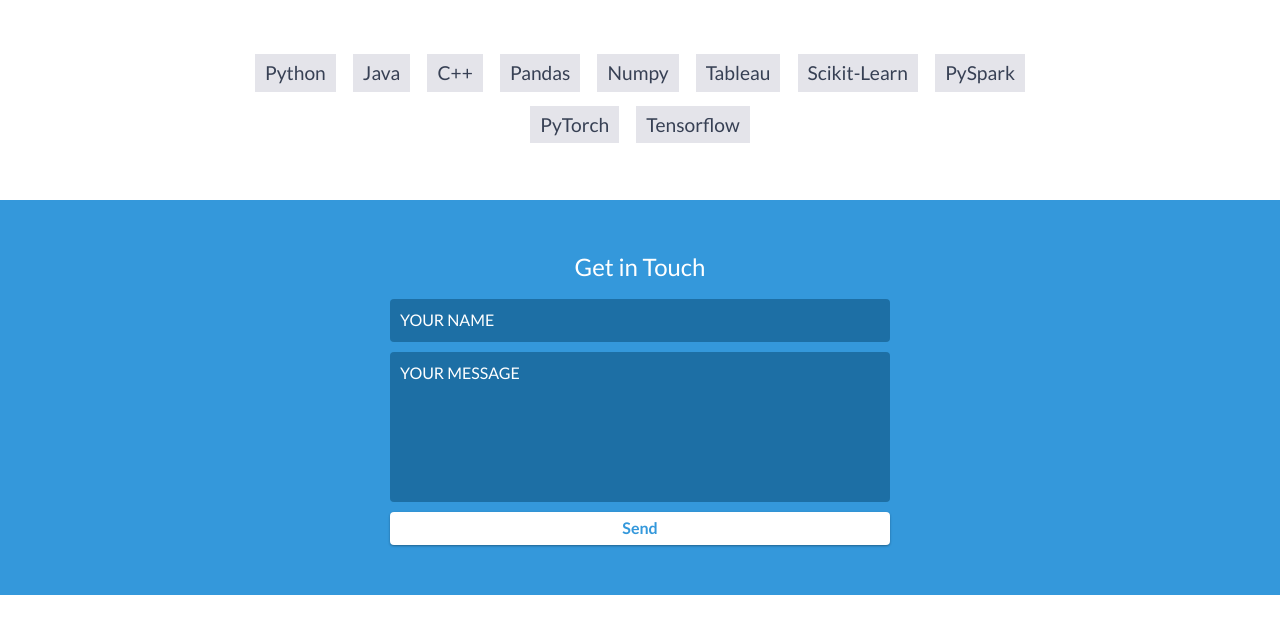
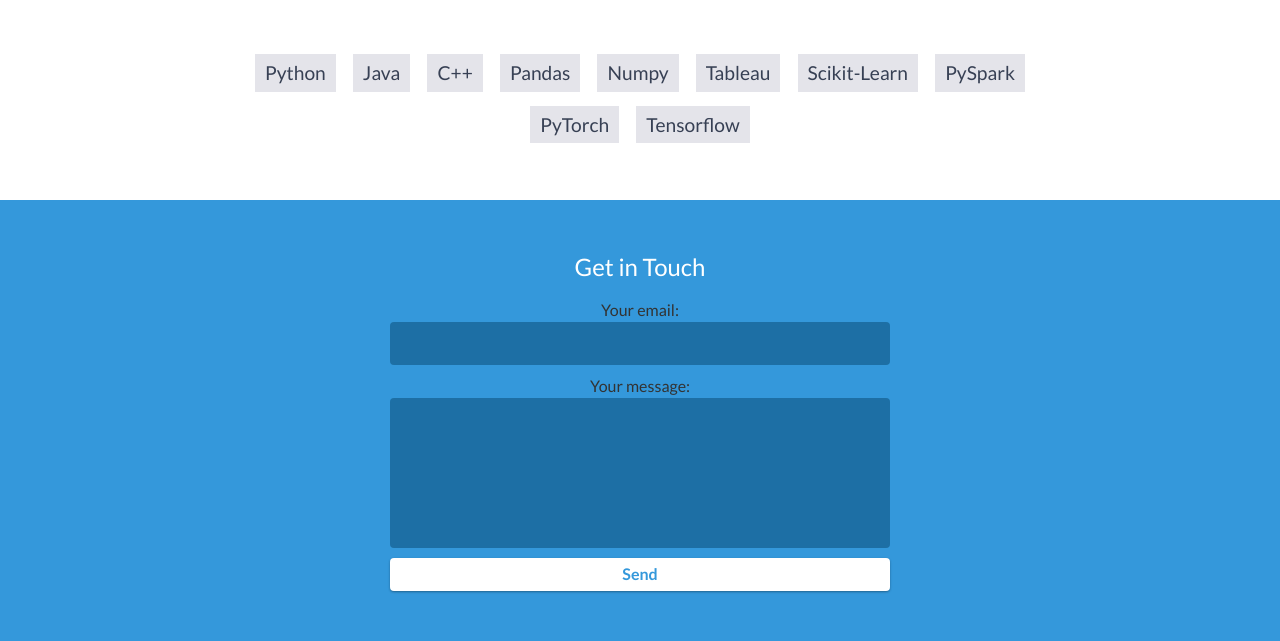
Before and after one commit to srikarvootkur/srikarvootkur.github.io, a website: page index.html in a window 1280 px wide. Shown: the part 3451-4092 px from the top of the page. Drawn offline with nearby package versions, Linux system fonts and the light colour scheme.

Commit message:
Update index.html

```diff
--- a/index.html
+++ b/index.html
@@ -199,12 +199,21 @@
     <div id="contact">
         <h2>Get in Touch</h2>
         <div id="contact-form">
-            <form method="POST" action="https://formspree.io/srikar.vootkur@gmail.com">
-                <input type="hidden" name="_subject" value="Contact request from personal website" />
-                <input type="email" name="_replyto" placeholder="YOUR NAME" required>
-                <textarea name="message" placeholder="YOUR MESSAGE" required></textarea>
-                <button type="submit">Send</button>
-            </form>
+            <form
+            action="https://formspree.io/f/mldevlpk"
+            method="POST"
+          >
+            <label>
+              Your email:
+              <input type="email" name="email">
+            </label>
+            <label>
+              Your message:
+              <textarea name="message"></textarea>
+            </label>
+            <!-- your other form fields go here -->
+            <button type="submit">Send</button>
+          </form>
         </div>
         <!-- End #contact-form -->
     </div>
```
